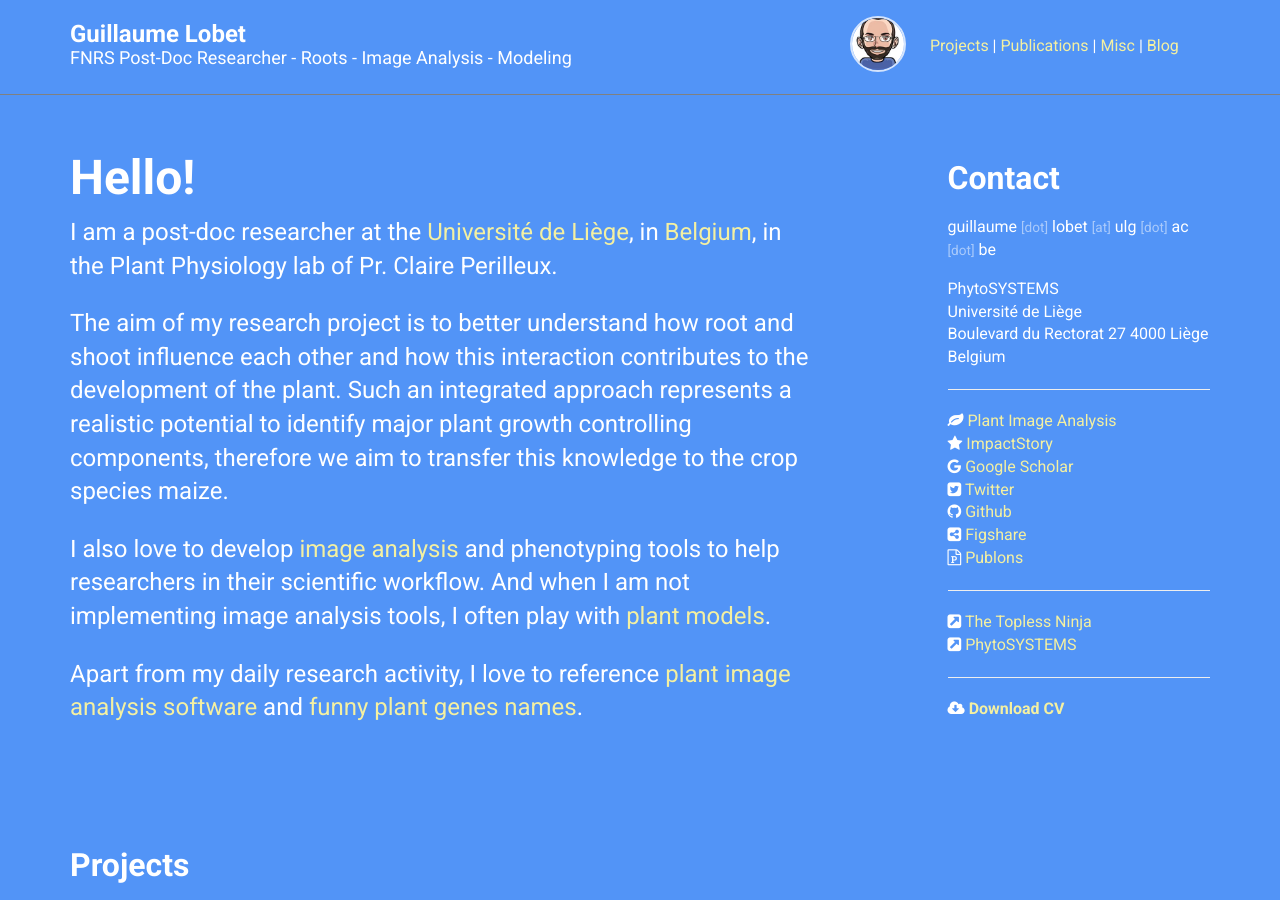
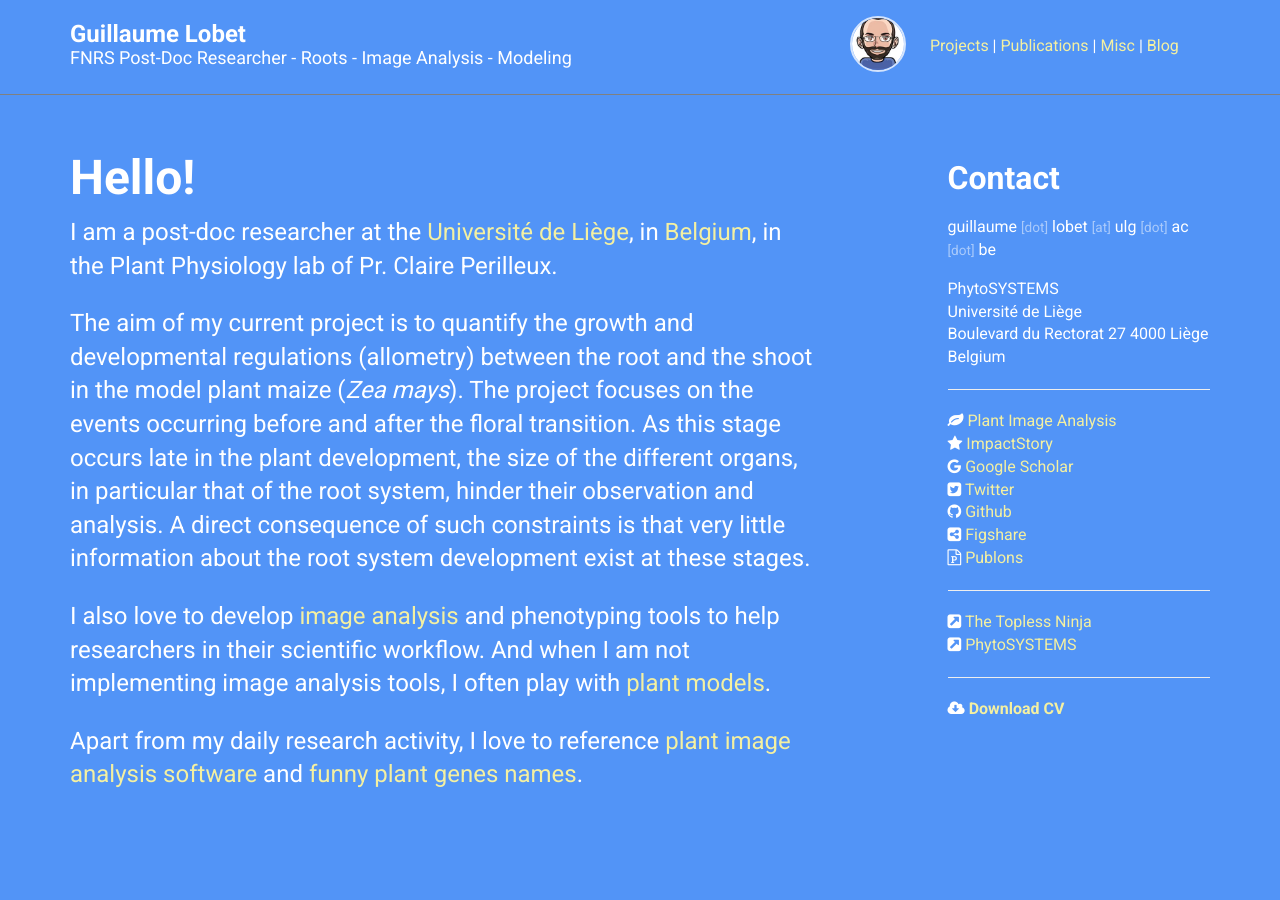
Before and after one commit to guillaumelobet/guillaumelobet.github.io, a Jekyll site: the page built from index.html, in a window 1280 px wide and 900 px high. Built offline with Jekyll 4.4.1, drawn with Linux system fonts in a browser that asks for light colours; nearby versions of some CDN libraries; the list of posts is cut into pages by our own code.

Commit message:
Update personal.yml

```diff
--- a/_data/personal.yml
+++ b/_data/personal.yml
@@ -62,9 +62,7 @@ intro:
   body: >
     I am a post-doc researcher at the [Université de Liège](http://www.ulg.ac.be), in [Belgium](http://www.google.com/search?hl=en&q=Belgium), in the Plant Physiology lab of Pr. Claire Perilleux.
 
-
-    The aim of my research project is to better understand how root and shoot influence each other and how this interaction contributes to the development of the plant. Such an integrated approach represents a realistic potential to identify major plant growth controlling components, therefore we aim to transfer this knowledge to the crop species maize.
-
+    The aim of my current project is to quantify the growth and developmental regulations (allometry) between the root and the shoot in the model plant maize (*Zea mays*). The project focuses on the events occurring before and after the floral transition. As this stage occurs late in the plant development, the size of the different organs, in particular that of the root system, hinder their observation and analysis. A direct consequence of such constraints is that very little information about the root system development exist at these stages.
 
     I also love to develop [image analysis](/perso/researches/image-analysis) and phenotyping tools to help researchers in their scientific workflow. And when I am not implementing image analysis tools, I often play with [plant models](perso/researches/modelisation).
 
```
